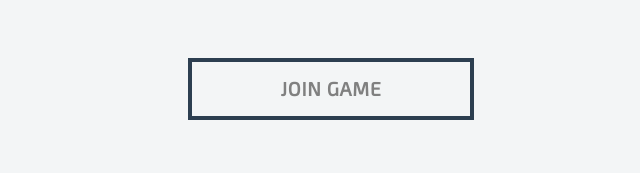
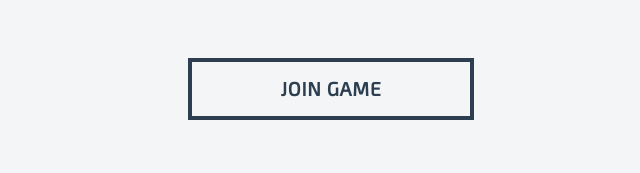
Before and after one commit to AlfGalf/NodeWarewolfJS, a website: page public/index.html in a window 1280 px wide. Shown: the part 299-472 px from the top of the page, 309-949 px from the left. Drawn offline with nearby package versions, Linux system fonts and the light colour scheme.

Commit message:
enabled it again

```diff
--- a/public/index.html
+++ b/public/index.html
@@ -17,7 +17,7 @@
 <div id="connect_div">
     <!-- <label for="game_code">Game Code</label> -->
     <input type="text" id="game_code" name="Game code" maxlength='4' spellcheck="false"><br><br>
-    <button class="btn draw-border" onclick="joinGame()" disabled>Join Game</button><br><br>
+    <button class="btn draw-border" onclick="joinGame()">Join Game</button><br><br>
     <button class="btn draw-border" onclick="makeGame()">Host Game</button>
 </div>
 <div id="player_div">
```
